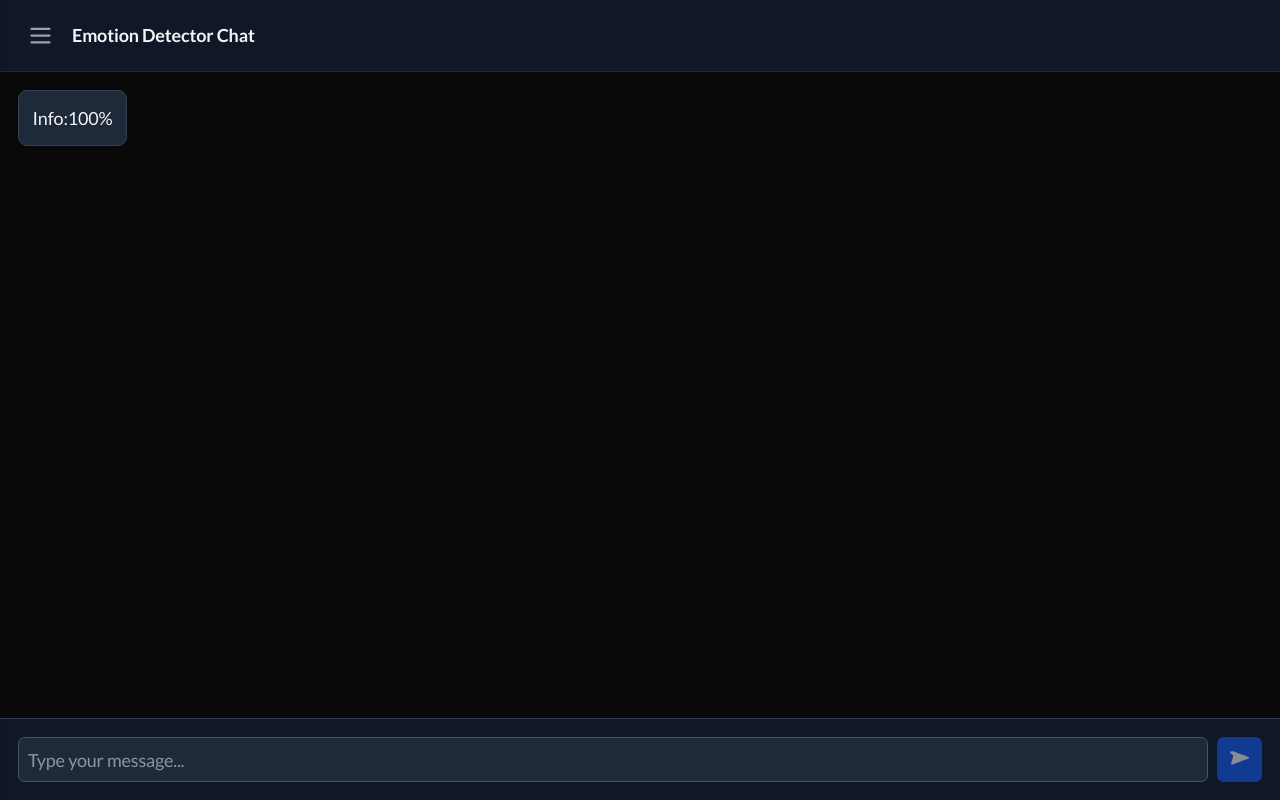
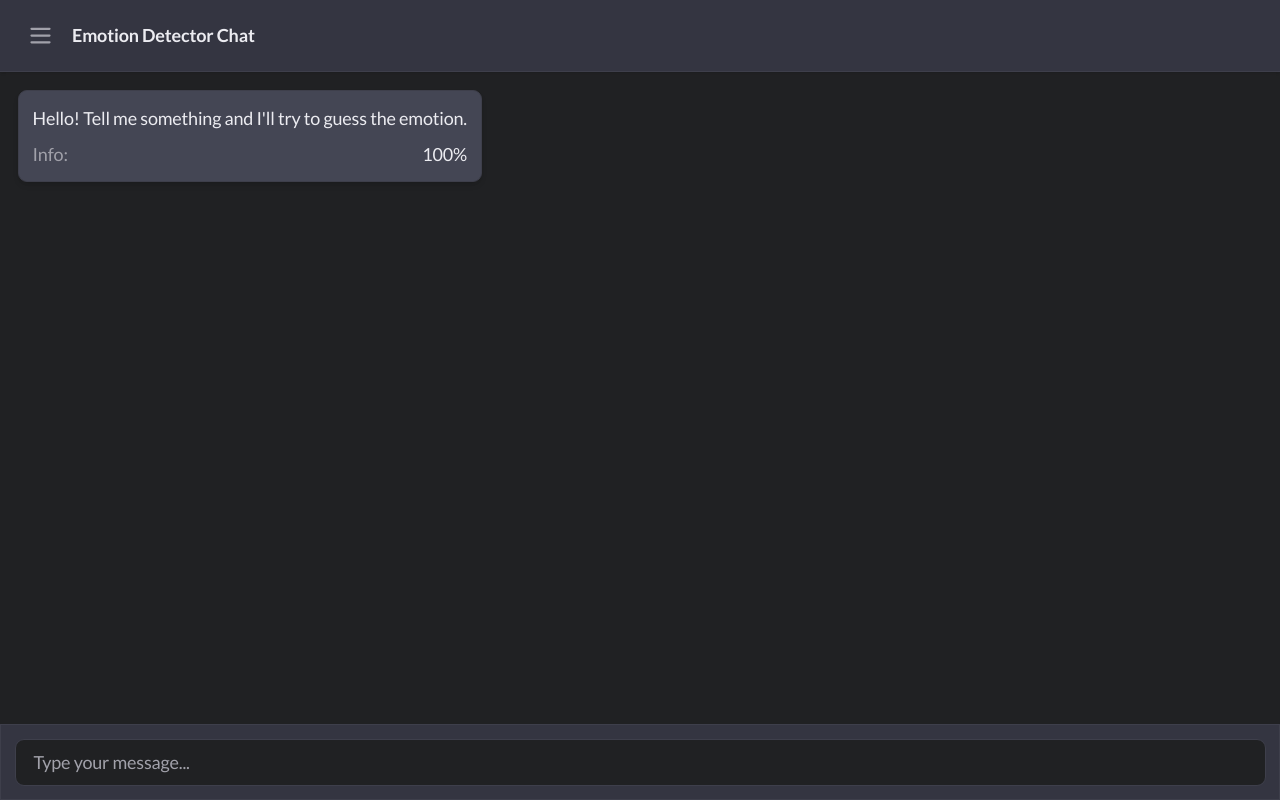
Before and after one commit to funkenhausen/thesis-app, a React (Vite) app: page / in a window 1280 px wide. Built offline with nearby package versions, Linux system fonts and the light colour scheme.

Commit message:
UI colorscheme overhaul

```diff
--- a/package.json
+++ b/package.json
@@ -12,7 +12,8 @@
   "dependencies": {
     "@tailwindcss/vite": "^4.1.3",
     "react": "^19.0.0",
-    "react-dom": "^19.0.0"
+    "react-dom": "^19.0.0",
+    "react-icons": "^5.5.0"
   },
   "devDependencies": {
     "@eslint/js": "^9.21.0",
--- a/src/App.tsx
+++ b/src/App.tsx
@@ -1,9 +1,10 @@
 // src/App.tsx
-import React, { useState, useCallback } from 'react';
+import React, { useState, useCallback, useEffect } from 'react';
 import { Message, EmotionApiResponse, EmotionApiErrorResponse, AppSettings, ChatHistoryItem } from './types';
 import MessageList from './components/MessageList';
 import InputArea from './components/InputArea';
 import Sidebar from './components/Sidebar';
+import SettingsModal from './components/SettingsModal';
 
 // --- Configuration ---
 // Replace with your actual Flask backend URL
@@ -12,19 +13,18 @@ const API_URL = 'http://127.0.0.1:5000/predict'; // Example URL
 
 const App: React.FC = () => {
   const [messages, setMessages] = useState<Message[]>([
-      // Optional: Initial welcome message
-      {
-          id: 'init-bot-msg',
-          sender: 'bot',
-          emotions: { 'Info': 1.0 }, // Example placeholder
-          text: "Hello! Tell me something and I'll try to guess the emotion.", // You can customize this
-          timestamp: Date.now()
-      }
+    {
+      id: 'init-bot-msg',
+      sender: 'bot',
+      emotions: { Info: 1.0 },
+      text: "Hello! Tell me something and I'll try to guess the emotion.",
+      timestamp: Date.now(),
+    },
   ]);
+
   const [isLoading, setIsLoading] = useState<boolean>(false);
-  const [error, setError] = useState<string | null>(null); // General app error state, if needed
-  const [isSidebarOpen, setIsSidebarOpen] = useState(false);
-  const [sidebarCollapsed, setSidebarCollapsed] = useState(true); // Changed to true
+  const [error, setError] = useState<string | null>(null);
+  const [sidebarCollapsed, setSidebarCollapsed] = useState(true);
   const [settings, setSettings] = useState<AppSettings>({
     theme: 'dark',
     apiUrl: API_URL,
@@ -34,141 +34,77 @@ const App: React.FC = () => {
       id: '1',
       title: 'First Chat',
       lastMessage: 'Hello! Tell me something...',
+      messages: [],
       timestamp: Date.now(),
     },
-    // Add more chat history items as needed
   ]);
+  const [isSettingsOpen, setSettingsOpen] = useState<boolean>(false);
 
-  // Add effect to update body background color when theme changes
-  React.useEffect(() => {
-    document.body.style.backgroundColor = settings.theme === 'dark' ? '#0A0A0A' : '#FFFFFF';
+  useEffect(() => {
+    document.body.style.backgroundColor = settings.theme === 'dark' ? '#343541' : '#FFFFFF';
   }, [settings.theme]);
 
   const handleSendMessage = useCallback(async (text: string) => {
-    const userMessage: Message = {
-      id: `user-${Date.now()}`,
-      sender: 'user',
-      text: text,
-      timestamp: Date.now(),
-    };
-
-    // Optimistically add user message
-    setMessages((prevMessages) => [...prevMessages, userMessage]);
+    const userMessage: Message = { id: `user-${Date.now()}`, sender: 'user', text, timestamp: Date.now() };
+    setMessages(prev => [...prev, userMessage]);
     setIsLoading(true);
-    setError(null); // Clear previous errors
-
+    setError(null);
     try {
-      const response = await fetch(API_URL, {
-        method: 'POST',
-        headers: {
-          'Content-Type': 'application/json',
-        },
-        body: JSON.stringify({ text: text }), // Send text in expected format
+      const response = await fetch(settings.apiUrl, {
+        method: 'POST', headers: { 'Content-Type': 'application/json' }, body: JSON.stringify({ text }),
       });
-
-      let botMessage: Message;
-      const botId = `bot-${Date.now()}`;
-      const botTimestamp = Date.now();
-
       if (!response.ok) {
-          // Try to parse error from backend if possible
-          let errorMsg = `Error: ${response.status} ${response.statusText}`;
-          try {
-              const errorData: EmotionApiErrorResponse = await response.json();
-              if(errorData.error) {
-                  errorMsg = errorData.error;
-              }
-          } catch (parseError) {
-              // Ignore if response body isn't JSON or doesn't match expected error format
-              console.warn("Could not parse error response body:", parseError)
-          }
-          throw new Error(errorMsg); // Throw to be caught by catch block
+        let errorMsg = `Error: ${response.status} ${response.statusText}`;
+        try { const errorData: EmotionApiErrorResponse = await response.json(); if (errorData.error) errorMsg = errorData.error; } catch {}
+        throw new Error(errorMsg);
       }
-
       const data: EmotionApiResponse = await response.json();
-
-       // Basic validation of received data
-       if (typeof data.emotions !== 'object' || data.emotions === null) {
-           throw new Error("Invalid emotion data received from server.");
-       }
-
-      botMessage = {
-        id: botId,
-        sender: 'bot',
-        emotions: data.emotions,
-        timestamp: botTimestamp,
-      };
-      setMessages((prevMessages) => [...prevMessages, botMessage]);
-
+      if (!data.emotions || typeof data.emotions !== 'object') throw new Error('Invalid emotion data received from server.');
+      const botMessage: Message = { id: `bot-${Date.now()}`, sender: 'bot', emotions: data.emotions, timestamp: Date.now() };
+      setMessages(prev => [...prev, botMessage]);
     } catch (err) {
-      console.error("API call failed:", err);
-      const errorMessage = err instanceof Error ? err.message : 'An unknown error occurred.';
-      setError(errorMessage); // Set app-level error if needed, or add error message to chat
-      const errorBotMessage: Message = {
-          id: `bot-error-${Date.now()}`,
-          sender: 'bot',
-          error: `Sorry, I couldn't process that. ${errorMessage}`,
-          timestamp: Date.now(),
-      };
-      setMessages((prevMessages) => [...prevMessages, errorBotMessage]);
-
-    } finally {
-      setIsLoading(false);
-    }
-  }, []); // Empty dependency array means this function is created once
+      const msg = err instanceof Error ? err.message : 'An unknown error occurred.';
+      setError(msg);
+      const errorBotMessage: Message = { id: `bot-error-${Date.now()}`, sender: 'bot', error: `Sorry, I couldn't process that. ${msg}`, timestamp: Date.now() };
+      setMessages(prev => [...prev, errorBotMessage]);
+    } finally { setIsLoading(false); }
+  }, [settings.apiUrl]);
 
   return (
     <div className="h-screen flex overflow-hidden relative">
-      {/* Main content wrapper */}
-      <div className={`flex-1 flex flex-col min-w-0 transform transition-all duration-300 ease-in-out relative
-        ${!sidebarCollapsed ? 'translate-x-64' : 'translate-x-0'}
-        ${settings.theme === 'dark' ? 'text-gray-100 bg-[#0A0A0A]' : 'text-gray-900 bg-white'}`}>
-
-        {/* Fixed header - make sure it's always clickable */}
-        <header className={`transition-all duration-300 ease-in-out shadow-sm flex items-center px-4 h-16 sticky top-0 z-30
-          ${settings.theme === 'dark' ? 'bg-gray-900 border-b border-gray-800' : 'bg-white border-b border-gray-200'}`}>
+      {/* Main chat area */}
+      <div
+        className={`flex-1 flex flex-col min-w-0 transform transition-all duration-300 ease-in-out relative
+          ${!sidebarCollapsed ? 'translate-x-64' : 'translate-x-0'}
+          ${settings.theme === 'dark' ? 'text-[#ECECF1] bg-[#202123]' : 'text-[#111111] bg-[#F7F7F8]'}`}
+      >
+        <header
+          className={`shadow-sm flex items-center px-4 h-16 sticky top-0 z-30
+            transition-all duration-300 ease-in-out
+            ${settings.theme === 'dark' ? 'bg-[#343541] border-b border-[#3E3F4B]' : 'bg-[#FFFFFF] border-b border-[#E5E7EB]'}`}
+        >
           <button
-            onClick={() => setSidebarCollapsed(!sidebarCollapsed)}
-            className={`text-gray-400 focus:outline-none p-2 rounded-full mr-2 transition-colors duration-300
-              ${settings.theme === 'dark'
-                ? 'hover:text-gray-200 hover:bg-gray-700'
-                : 'hover:text-gray-600 hover:bg-gray-100'}`}
-            aria-label={sidebarCollapsed ? "Open menu" : "Close menu"}
+            onClick={() => setSidebarCollapsed(c => !c)}
+            type="button"
+            aria-label={sidebarCollapsed ? 'Open menu' : 'Close menu'}
+            className={`focus:outline-none p-2 rounded-full mr-2 transition-colors duration-300
+              ${settings.theme === 'dark' ? 'text-[#A1A1AA] hover:text-[#ECECF1] hover:bg-[#444654]' : 'text-[#52525B] hover:text-[#111111] hover:bg-[#FFFFFF]'}`}
           >
-            <svg
-              className="w-6 h-6 transition-transform duration-200"
-              fill="none"
-              stroke="currentColor"
-              viewBox="0 0 24 24"
-            >
+            <svg className="w-6 h-6 transition-transform duration-200" fill="none" stroke="currentColor" viewBox="0 0 24 24">
               {sidebarCollapsed ? (
-                // Hamburger icon
-                <path
-                  strokeLinecap="round"
-                  strokeLinejoin="round"
-                  strokeWidth={2}
-                  d="M4 6h16M4 12h16M4 18h16"
-                />
+                <path strokeLinecap="round" strokeLinejoin="round" strokeWidth={2} d="M4 6h16M4 12h16M4 18h16" />
               ) : (
-                // Left arrow icon
-                <path
-                  strokeLinecap="round"
-                  strokeLinejoin="round"
-                  strokeWidth={2}
-                  d="M15 19l-7-7 7-7"
-                />
+                <path strokeLinecap="round" strokeLinejoin="round" strokeWidth={2} d="M15 19l-7-7 7-7" />
               )}
             </svg>
           </button>
           <h1 className="text-xl font-semibold">Emotion Detector Chat</h1>
         </header>
 
-        {/* Messages container with flex-grow */}
         <div className="flex-1 overflow-y-auto">
           <MessageList messages={messages} isLoading={isLoading} theme={settings.theme} />
         </div>
 
-        {/* Input area fixed at bottom */}
         <div className="sticky bottom-0 w-full">
           <InputArea onSendMessage={handleSendMessage} isLoading={isLoading} theme={settings.theme} />
         </div>
@@ -179,8 +115,16 @@ const App: React.FC = () => {
         isOpen={!sidebarCollapsed}
         isCollapsed={sidebarCollapsed}
         onClose={() => setSidebarCollapsed(true)}
-        onToggleCollapse={() => setSidebarCollapsed(!sidebarCollapsed)}
+        onToggleCollapse={() => setSidebarCollapsed(c => !c)}
+        onOpenSettings={() => setSettingsOpen(true)}
         chatHistory={chatHistory}
+        theme={settings.theme}
+      />
+
+      {/* Settings Modal */}
+      <SettingsModal
+        isOpen={isSettingsOpen}
+        onClose={() => setSettingsOpen(false)}
         settings={settings}
         onSettingsChange={setSettings}
       />
--- a/src/components/InputArea.tsx
+++ b/src/components/InputArea.tsx
@@ -1,47 +1,71 @@
 // src/components/InputArea.tsx
-import React, { useState, FormEvent } from 'react';
+import React, { useState, FormEvent, KeyboardEvent } from 'react';
 import { InputAreaProps } from '../types';
+import { FaPaperPlane } from 'react-icons/fa';
 
 const InputArea: React.FC<InputAreaProps> = ({ onSendMessage, isLoading, theme }) => {
   const [inputValue, setInputValue] = useState('');
 
-  const handleSubmit = (e: FormEvent<HTMLFormElement>) => {
-    e.preventDefault(); // Prevent page reload
-    const trimmedInput = inputValue.trim();
-    if (trimmedInput && !isLoading) {
-      onSendMessage(trimmedInput);
-      setInputValue(''); // Clear input after sending
+  const handleSubmit = (e: FormEvent) => {
+    e.preventDefault();
+    const trimmed = inputValue.trim();
+    if (trimmed && !isLoading) {
+      onSendMessage(trimmed);
+      setInputValue('');
+    }
+  };
+
+  const handleKeyDown = (e: KeyboardEvent<HTMLTextAreaElement>) => {
+    if (e.key === 'Enter' && !e.shiftKey) {
+      e.preventDefault();
+      handleSubmit(e as any);
     }
   };
 
   return (
     <form
       onSubmit={handleSubmit}
-      className={`p-4 border-t ${theme === 'dark' ? 'border-gray-700 bg-gray-900' : 'border-gray-200 bg-white'} flex items-center gap-2 sticky bottom-0 transition-colors duration-300`}
+      className={`
+                sticky bottom-0 z-10 flex items-center gap-2 p-3
+                ${theme === 'dark'
+                  ? 'bg-[#343541] border-t border-[#3E3F4B]'     /* dark bg & border */
+                  : 'bg-[#FFFFFF] border-t border-[#E5E7EB]'}     /* light bg & border */
+                `}
     >
-      <input
-        type="text"
+      <textarea
         value={inputValue}
-        onChange={(e) => setInputValue(e.target.value)}
+        onChange={e => setInputValue(e.target.value)}
+        onKeyDown={handleKeyDown}
         placeholder="Type your message..."
         disabled={isLoading}
-        className={`flex-grow h-10 rounded-md px-2 focus:outline-none focus:ring-2 focus:ring-blue-500 focus:border-transparent disabled:opacity-50 transition-colors duration-300 ${
-          theme === 'dark'
-            ? 'bg-gray-800 border border-gray-600 text-white'
-            : 'bg-gray-50 border border-gray-300 text-gray-900'
-        }`}
+        rows={1}
+        className={`
+                    flex-grow resize-none rounded-lg px-4 py-2 transition-all duration-200
+                    focus:outline-none focus:ring-2
+                    ${theme === 'dark'
+                      ? 'bg-[#202123] text-[#ECECF1] placeholder-[#A1A1AA] border border-[#3E3F4B] focus:ring-[#10A37F]'
+                      : 'bg-[#F7F7F8] text-[#111111] placeholder-[#52525B] border border-[#E5E7EB] focus:ring-[#10A37F]'}
+                  `}
         aria-label="Chat input"
       />
-      <button
-        type="submit"
-        disabled={isLoading || inputValue.trim().length === 0}
-        className={`h-10 w-10 flex items-center justify-center bg-blue-600 hover:bg-blue-700 text-white font-semibold rounded-md disabled:opacity-50 disabled:cursor-not-allowed transition-colors duration-300`}
-        aria-label="Send message"
-      >
-        <svg xmlns="http://www.w3.org/2000/svg" viewBox="0 0 20 20" fill="currentColor" className="w-5 h-5">
-          <path d="M3.105 3.105a.75.75 0 01.814-.398l14.25 5.25a.75.75 0 010 1.486l-14.25 5.25a.75.75 0 01-1.112-.814l1.85-6.854a.75.75 0 000-.318L1.8 3.917a.75.75 0 01.398-.813z" />
-        </svg>
-      </button>
+
+      {inputValue.trim().length > 0 && (
+        <button
+          type="submit"
+          disabled={isLoading}
+          aria-label="Send message"
+          className={`
+                      p-2 rounded-full transition-colors duration-200
+                      ${isLoading
+                        ? 'opacity-50 cursor-not-allowed'
+                        : theme === 'dark'
+                          ? 'bg-[#10A37F] hover:bg-[#0E8C6E]'
+                          : 'bg-[#10A37F] hover:bg-[#0E8C6E]'}
+                    `}
+        >
+          <FaPaperPlane className="w-5 h-5 text-white rotate-90" />
+        </button>
+      )}
     </form>
   );
 };
--- a/src/components/MessageBubble.tsx
+++ b/src/components/MessageBubble.tsx
@@ -7,42 +7,48 @@ interface MessageBubbleProps {
   theme: 'dark' | 'light';
 }
 
-// Helper function to format emotions, sorted by probability
-const formatEmotions = (emotions: Record<string, number>, theme: 'dark' | 'light'): React.ReactNode => {
-  const sortedEmotions = Object.entries(emotions)
-    .sort(([, probA], [, probB]) => probB - probA); // Sort descending
-
-  const textColor = theme === 'dark' ? 'text-gray-100' : 'text-gray-800';
-
-  return (
-    <div className="space-y-1 text-base">
-      {sortedEmotions.map(([emotion, probability]) => (
-        <div key={emotion} className="flex justify-between">
-          <span className={textColor}>{emotion}:</span>
-          <span className={`font-medium ${textColor}`}>
-            {`${(probability * 100).toFixed(0)}%`}
-          </span>
-        </div>
-      ))}
-    </div>
-  );
-};
-
 const MessageBubble: React.FC<MessageBubbleProps> = ({ message, theme }) => {
   const isUser = message.sender === 'user';
+
+
   const bubbleClasses = isUser
-    ? 'bg-blue-700 text-white ml-auto' // User message styles
+    ? theme === 'dark'
+      ? 'bg-[#1E2228] text-[#ECECF1] ml-auto'        // user dark
+      : 'bg-[#DCF8C6] text-[#111111] ml-auto'        // user light
     : theme === 'dark'
-      ? 'bg-gray-800 text-white border border-gray-700 mr-auto' // Bot dark mode
-      : 'bg-white text-gray-900 border border-gray-200 mr-auto'; // Bot light mode
+      ? 'bg-[#444654] text-[#ECECF1] border border-[#3E3F4B] mr-auto'  // bot dark
+      : 'bg-[#E8E8E8] text-[#111111] border border-[#E5E7EB] mr-auto';  // bot light
 
   const containerClasses = `flex ${isUser ? 'justify-end' : 'justify-start'}`;
 
+  const textClasses = theme === 'dark' ? 'text-[#ECECF1]' : 'text-[#111111]';
+
+  const secondaryTextClasses = theme === 'dark' ? 'text-[#A1A1AA]' : 'text-[#52525B]';
+
   return (
     <div className={containerClasses}>
-      <div className={`p-3 rounded-lg max-w-md md:max-w-lg shadow-md transition-colors duration-300 ${bubbleClasses}`}>
-        {isUser && message.text && <p>{message.text}</p>}
-        {message.sender === 'bot' && message.emotions && formatEmotions(message.emotions, theme)}
+      <div
+        className={`p-3 rounded-lg max-w-md md:max-w-lg shadow-md transition-colors duration-300 ${bubbleClasses}`}
+      >
+        {message.text && (
+          <p className={`whitespace-pre-wrap ${textClasses}`}>{message.text}</p>
+        )}
+
+        {message.sender === 'bot' && message.emotions && (
+          <div className="mt-2 space-y-1 text-base">
+            {Object.entries(message.emotions)
+              .sort(([, a], [, b]) => b - a)
+              .map(([emotion, probability]) => (
+                <div key={emotion} className="flex justify-between">
+                  <span className={secondaryTextClasses}>{emotion}:</span>
+                  <span className={`font-medium ${textClasses}`}>
+                    {(probability * 100).toFixed(0)}%
+                  </span>
+                </div>
+              ))}
+          </div>
+        )}
+
         {message.sender === 'bot' && message.error && (
           <p className="text-red-400 text-sm">Error: {message.error}</p>
         )}
--- a/src/components/MessageList.tsx
+++ b/src/components/MessageList.tsx
@@ -11,21 +11,32 @@ const MessageList: React.FC<MessageListProps> = ({ messages, isLoading, theme })
     messagesEndRef.current?.scrollIntoView({ behavior: "smooth" });
   };
 
-  useEffect(scrollToBottom, [messages]); // Scroll when messages change
+  useEffect(scrollToBottom, [messages]);
 
   return (
-    <div className="flex-grow overflow-y-auto p-4 space-y-4 scroll-smooth">
+    <div
+      className={`
+        flex-grow overflow-y-auto p-4 space-y-4 scroll-smooth
+        ${theme === 'dark' ? 'bg-[#202123]' : 'bg-[#F7F7F8]'}
+      `}
+    >
       {messages.map((msg) => (
         <MessageBubble key={msg.id} message={msg} theme={theme} />
       ))}
       {isLoading && (
         <div className="flex justify-start">
-           <div className="p-3 rounded-lg max-w-md md:max-w-lg shadow-md bg-gray-700 text-gray-400 italic">
-             Thinking...
-           </div>
+                  <div
+                    className={`
+                      p-3 rounded-lg max-w-md md:max-w-lg shadow-md italic
+                      ${theme === 'dark'
+                        ? 'bg-[#444654] text-[#A1A1AA]'
+                        : 'bg-[#E8E8E8] text-[#52525B]'}
+                    `}
+                  >
+                    Thinking...
+                  </div>
         </div>
       )}
-      {/* Dummy div to help scroll to bottom */}
       <div ref={messagesEndRef} />
     </div>
   );
--- /dev/null
+++ b/src/components/SettingsModal.tsx
@@ -0,0 +1,101 @@
+// src/components/SettingsModal.tsx
+import React, { FC } from 'react';
+import { AppSettings } from '../types';
+import { FiX } from 'react-icons/fi';
+
+interface SettingsModalProps {
+  isOpen: boolean;
+  onClose: () => void;
+  settings: AppSettings;
+  onSettingsChange: (newSettings: AppSettings) => void;
+}
+
+const SettingsModal: FC<SettingsModalProps> = ({
+  isOpen,
+  onClose,
+  settings,
+  onSettingsChange,
+}) => {
+  if (!isOpen) return null;
+
+  return (
+    <div className="fixed inset-0 z-30 flex items-center justify-center">
+      {/* backdrop */}
+      <div
+        className="absolute inset-0 bg-black bg-opacity-50"
+        onClick={onClose}
+      />
+
+      {/* modal box */}
+      <div
+        className={`relative z-40 w-80 max-w-full p-6 rounded-2xl shadow-2xl transition-colors duration-300
+          ${settings.theme === 'dark'
+            ? 'bg-[#343541] text-[#ECECF1]'
+            : 'bg-[#FFFFFF] text-[#111111]'}`}
+      >
+        {/* header */}
+        <div className="flex items-center justify-between mb-4">
+          <h2 className="text-lg font-semibold">Settings</h2>
+          <button
+            type="button"
+            onClick={onClose}
+            aria-label="Close settings"
+            className="focus:outline-none"
+          >
+            <FiX size={20} />
+          </button>
+        </div>
+
+        {/* theme selector */}
+        <div className="mb-4">
+          <label className="block mb-1 font-medium">Theme</label>
+          <select
+            value={settings.theme}
+            onChange={e =>
+              onSettingsChange({ ...settings, theme: e.target.value as 'dark' | 'light' })
+            }
+            className={`w-full rounded-lg border px-2 py-1 focus:outline-none focus:ring-2 focus:ring-[#10A37F]
+              ${settings.theme === 'dark'
+                ? 'bg-[#202123] border-[#3E3F4B] text-[#ECECF1]'
+                : 'bg-[#F7F7F8] border-[#E5E7EB] text-[#111111]'}`}
+          >
+            <option value="light">Light</option>
+            <option value="dark">Dark</option>
+          </select>
+        </div>
+
+        {/* API URL */}
+        <div className="mb-4">
+          <label className="block mb-1 font-medium">API URL</label>
+          <input
+            type="text"
+            value={settings.apiUrl}
+            onChange={e =>
+              onSettingsChange({ ...settings, apiUrl: e.target.value })
+            }
+            className={`w-full rounded-lg border px-2 py-1 focus:outline-none focus:ring-2 focus:ring-[#10A37F]
+              ${settings.theme === 'dark'
+                ? 'bg-[#202123] border-[#3E3F4B] text-[#ECECF1]'
+                : 'bg-[#F7F7F8] border-[#E5E7EB] text-[#111111]'}`}
+          />
+        </div>
+
+        {/* close button */}
+        <div className="text-right">
+          <button
+            type="button"
+            onClick={onClose}
+            className={`px-4 py-2 rounded-md text-white focus:outline-none transition-colors duration-200
+              ${settings.theme === 'dark'
+                ? 'bg-[#10A37F] hover:bg-[#0E8C6E]'
+                : 'bg-[#10A37F] hover:bg-[#0E8C6E]'}`}
+          >
+            Done
+          </button>
+        </div>
+      </div>
+    </div>
+  );
+};
+
+export default SettingsModal;
--- a/src/types.ts
+++ b/src/types.ts
@@ -22,12 +22,7 @@ export type EmotionData = {
   error: string;
 }
 
-export interface ChatHistoryItem {
-  id: string;
-  title: string;
-  lastMessage: string;
-  timestamp: number;
-}
+export type ChatHistoryItem = Chat;
 
 export interface AppSettings {
   theme: 'dark' | 'light';
@@ -40,9 +35,9 @@ export interface SidebarProps {
   isCollapsed: boolean;
   onClose: () => void;
   onToggleCollapse: () => void;
+  onOpenSettings: () => void;         // Trigger settings modal
   chatHistory: ChatHistoryItem[];
-  settings: AppSettings;
-  onSettingsChange: (settings: AppSettings) => void;
+  theme: 'dark' | 'light';            // Pass theme separately
 }
 
 export interface MessageListProps {
@@ -56,3 +51,11 @@ export interface InputAreaProps {
   isLoading: boolean;
   theme: 'dark' | 'light';
 }
+
+export interface Chat {
+  id: string;
+  title: string;
+  messages: Message[];
+  lastMessage: string;
+  timestamp?: number;
+}
```
Also changed, not shown: src/components/Sidebar.tsx (+57 -83 lines), 1 other file (tests, documents, lock files or other folders). Lines whose indentation alone changed are shown as unchanged.
